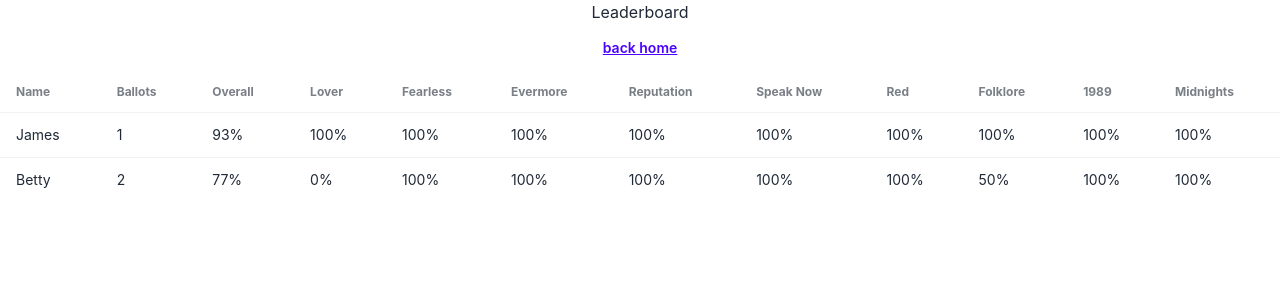
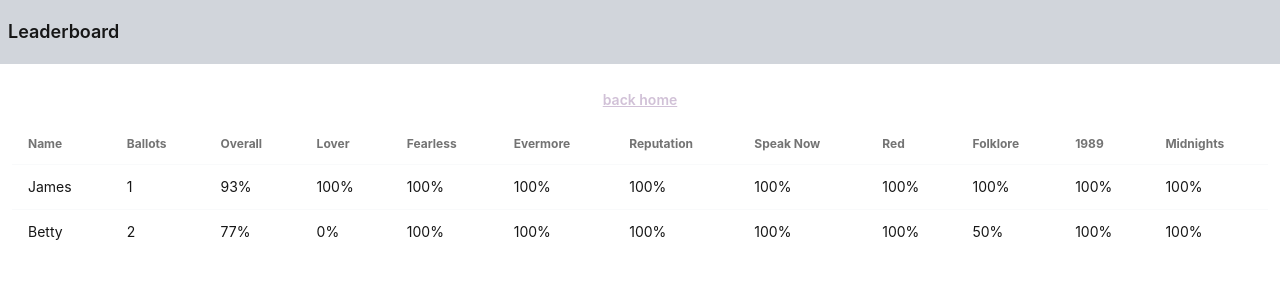
Before and after one commit to 2024-spring-adv-fe/tca-swiftball, a React (Create React App) app: page /leaderboard in a window 1280 px wide. Shown: the top 300 px of the page. Built offline with nearby package versions, Linux system fonts and the light colour scheme.

Commit message:
Header w/ dynamic title, + switch theme (#2)

```diff
--- a/src/App.tsx
+++ b/src/App.tsx
@@ -5,7 +5,7 @@
     RouterProvider,
 } from "react-router-dom";
 
-import { Home } from "./Home";
+import { Home, AppTitle } from "./Home";
 import { Leaderboard } from "./Leaderboard";
 import { Setup } from "./Setup";
 import { Play } from "./Play";
@@ -18,31 +18,50 @@
 
 const App = () => {
 
+    const [title, setTitle] = useState(AppTitle);
+
     const [ballots, setBallots] = useState<SwiftballBallot[]>(dummyBallots);
     const addNewBallot = (ballot: SwiftballBallot) => setBallots([...ballots, ballot]);
 
     const router = createBrowserRouter([
         {
             path: "/",
-            element: <Home />,
+            element: <Home
+                setTitle={setTitle}
+            />,
         },
         {
             path: "/leaderboard",
-            element: <Leaderboard leaderboardData={getLeaderboard(ballots)} />,
+            element: <Leaderboard
+                leaderboardData={getLeaderboard(ballots)}
+                setTitle={setTitle}
+            />,
         },
         {
             path: "/setup",
-            element: <Setup />,
+            element: <Setup
+                setTitle={setTitle}
+            />,
         },
 {
             path: "/play",
-            element: <Play addNewBallot={addNewBallot} />,
+            element: <Play
+                addNewBallot={addNewBallot}
+                setTitle={setTitle}
+            />,
         },
     ]);
 
     return (
-      <div className="App">
-          <RouterProvider router={router} />
+      <div className="App" data-theme="pastel">
+          <div className={"navbar bg-base-300"}>
+              <h1 className={ "text-lg font-semibold" }>
+                  { title }
+              </h1>
+          </div>
+          <div className={"p-3"}>
+              <RouterProvider router={ router } />
+          </div>
       </div>
     );
 }
--- a/src/Home.tsx
+++ b/src/Home.tsx
@@ -1,12 +1,22 @@
 import { useNavigate } from 'react-router-dom';
+import {FC, useEffect} from "react";
+
+export const AppTitle = "Swiftball";
+
+interface HomeProps {
+    setTitle: (title: string) => void;
+}
 
 
-export const Home = () => {
+export const Home: FC<HomeProps> = ({setTitle}) => {
+    useEffect(
+        () => setTitle(AppTitle)
+    );
+
     const nav = useNavigate();
 
     return (
         <>
-            <h3>Home</h3>
             <button
                 className="btn btn-primary"
                 onClick={() => nav('/setup')}
--- a/src/Leaderboard.tsx
+++ b/src/Leaderboard.tsx
@@ -1,18 +1,22 @@
 import { useNavigate } from 'react-router-dom';
-import { LeaderboardEntry } from './SwiftballDefinition';
-import { FC } from 'react';
+import {LeaderboardEntry} from './SwiftballDefinition';
+import {FC, useEffect} from 'react';
 
 interface LeaderboardProps {
     leaderboardData: LeaderboardEntry[];
+    setTitle: (title: string) => void;
 }
 
 
-export const Leaderboard: FC<LeaderboardProps> = ({ leaderboardData }) => {
+export const Leaderboard: FC<LeaderboardProps> = ({ leaderboardData, setTitle }) => {
+    useEffect(
+        () => setTitle("Leaderboard")
+    );
+
     const nav = useNavigate();
 
     return (
         <>
-            <h3>Leaderboard</h3>
             <button className="btn btn-link" onClick={() => { nav(-1); }}>
                 back home
             </button>
--- a/src/Play.tsx
+++ b/src/Play.tsx
@@ -1,21 +1,24 @@
 import { useNavigate } from 'react-router-dom';
 import { SwiftballBallot } from './SwiftballDefinition';
-import { FC } from 'react';
+import {FC, useEffect} from 'react';
 
 import newDummyBallot from "./newDummyBallot.json";
 const dummyBallot: SwiftballBallot = newDummyBallot as SwiftballBallot;
 
 interface PlayProps {
     addNewBallot: (ballot: SwiftballBallot) => void;
+    setTitle: (title: string) => void;
 }
 
-export const Play: FC<PlayProps> = ({ addNewBallot }) => {
+export const Play: FC<PlayProps> = ({ addNewBallot, setTitle }) => {
+    useEffect(
+        () => setTitle("Play")
+    );
 
     const nav = useNavigate();
 
     return (
         <>
-            <h3>Play</h3>
             <button
                 className="btn btn-link"
                 onClick={() => {
--- a/src/Setup.tsx
+++ b/src/Setup.tsx
@@ -1,11 +1,19 @@
 import { useNavigate } from 'react-router-dom';
+import {FC, useEffect} from "react";
 
-export const Setup = () => {
+interface SetupProps {
+    setTitle: (title: string) => void;
+};
+
+export const Setup: FC<SetupProps> = ({ setTitle }) => {
+    useEffect(
+        () => setTitle("Setup")
+    );
+
     const nav = useNavigate();
 
     return (
         <>
-            <h3>Setup</h3>
             <button
                 className="btn btn-link"
                 onClick={() => nav('/play')}
--- a/tailwind.config.js
+++ b/tailwind.config.js
@@ -3,6 +3,9 @@
   content: [
     "./src/**/*.{js,jsx,ts,tsx}",
   ],
+  daisyui: {
+    themes: ["pastel"],
+  },
   theme: {
     extend: {},
   },
```
